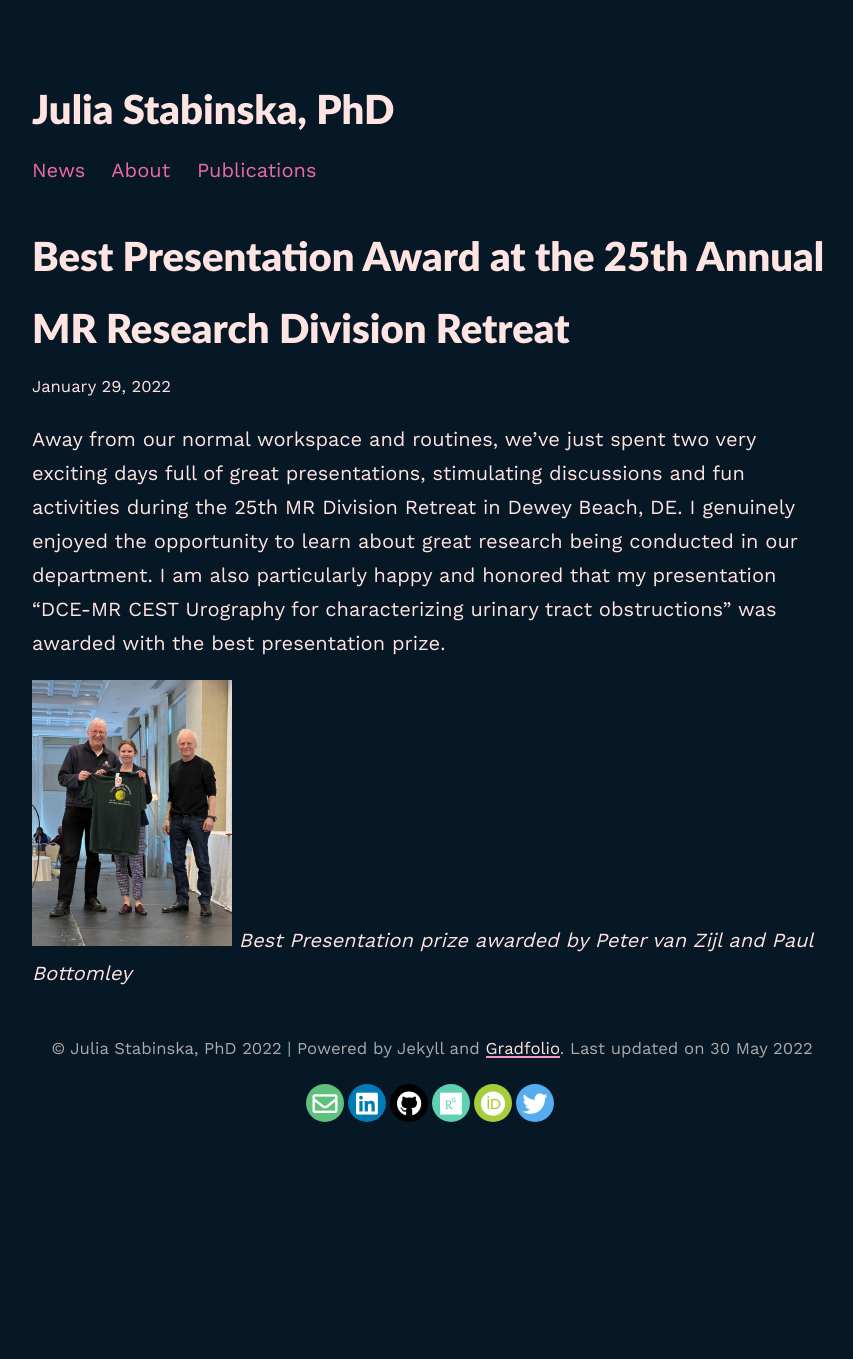
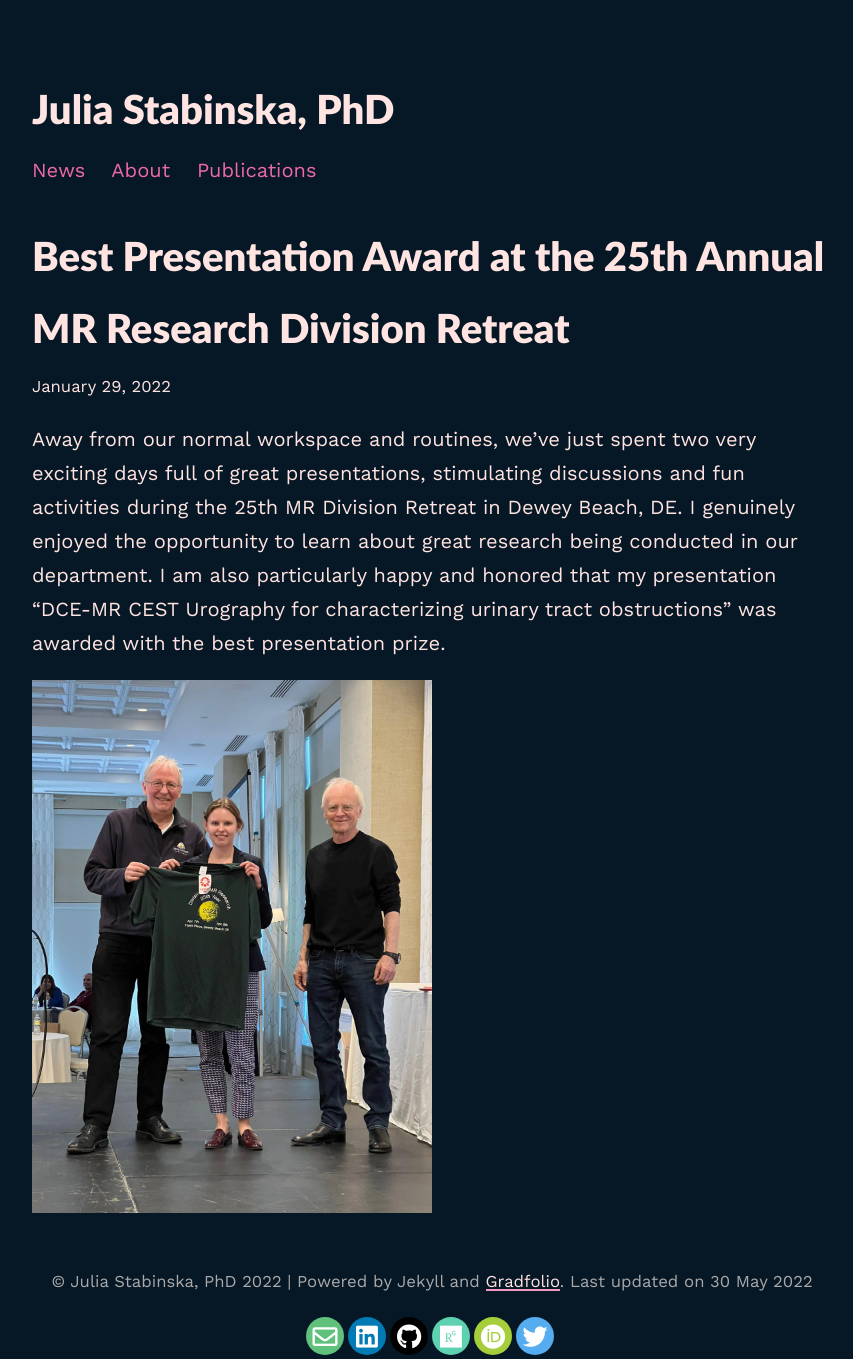
Before and after one commit to stabinska/stabinska.github.io, a Jekyll site: the page built from _posts/2022-04-08-MRResearchRetreat2022.md, in a window 1280 px wide. Shown: the whole page, without its empty margins (208-1061 px from the left). Built offline with Jekyll 4.4.1, drawn with Linux system fonts in a browser that asks for light colours; nearby versions of some CDN libraries; before the commit the page ends 1126 px from its top, so only the background shows below that.

Commit message:
ud size
ud size

```diff
--- a/_posts/2022-04-08-MRResearchRetreat2022.md
+++ b/_posts/2022-04-08-MRResearchRetreat2022.md
@@ -8,5 +8,4 @@
 I genuinely enjoyed the opportunity to learn about great research being conducted in our department.
 I am also particularly happy and honored that my presentation "DCE-MR CEST Urography for characterizing urinary tract obstructions" was awarded with the best presentation prize.
 
-![Best Presentation Award](/assets/images/PeterJuliaPaul.jpg){:class="img-responsive"}{:width="25%"}
-*Best Presentation prize awarded by Peter van Zijl and Paul Bottomley*
+![Best Presentation Award](/assets/images/PeterJuliaPaul.jpg){:class="img-responsive"}{:width="50%"}
```
